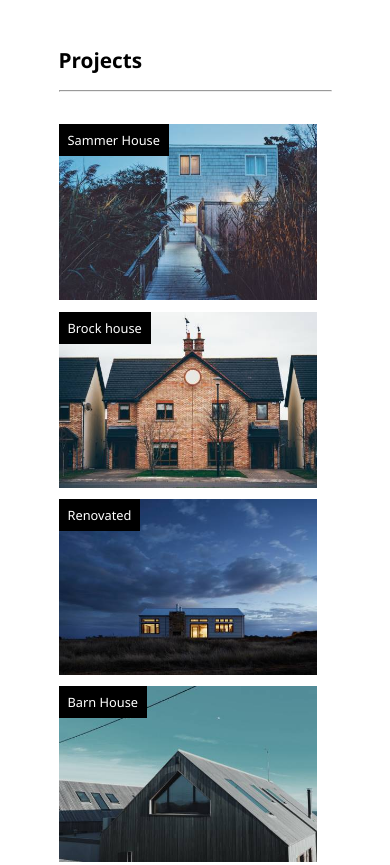
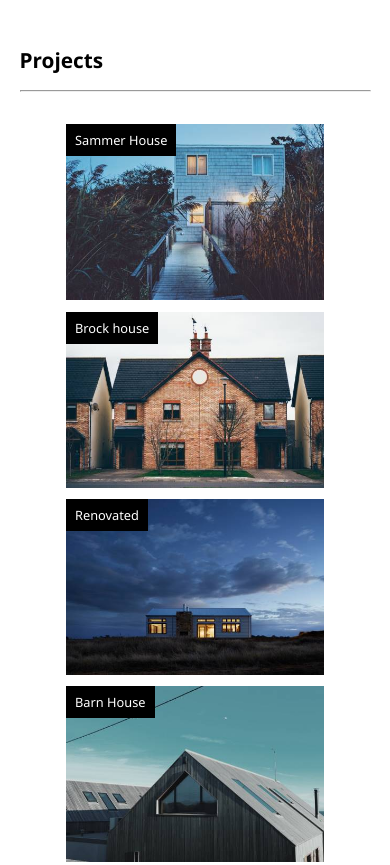
Before and after one commit to abdulrehman-codecrafter/Sylani-Ass6, a plain HTML site: page index.html in a window 390 px wide. Shown: the part 644-1509 px from the top of the page. Drawn offline with Linux system fonts and the light colour scheme.

Commit message:
full responsive site completed

```diff
--- a/css/style.css
+++ b/css/style.css
@@ -228,3 +228,17 @@ nav{
     color: white;
     display: inline-block;
 }
+
+@media  screen and (max-width:576px) {
+    .container{
+        width: 90%;
+    }
+    .projects{
+        justify-content: center;
+    }
+    .cards{
+        justify-content: center;
+    }
+
+
+}
```
